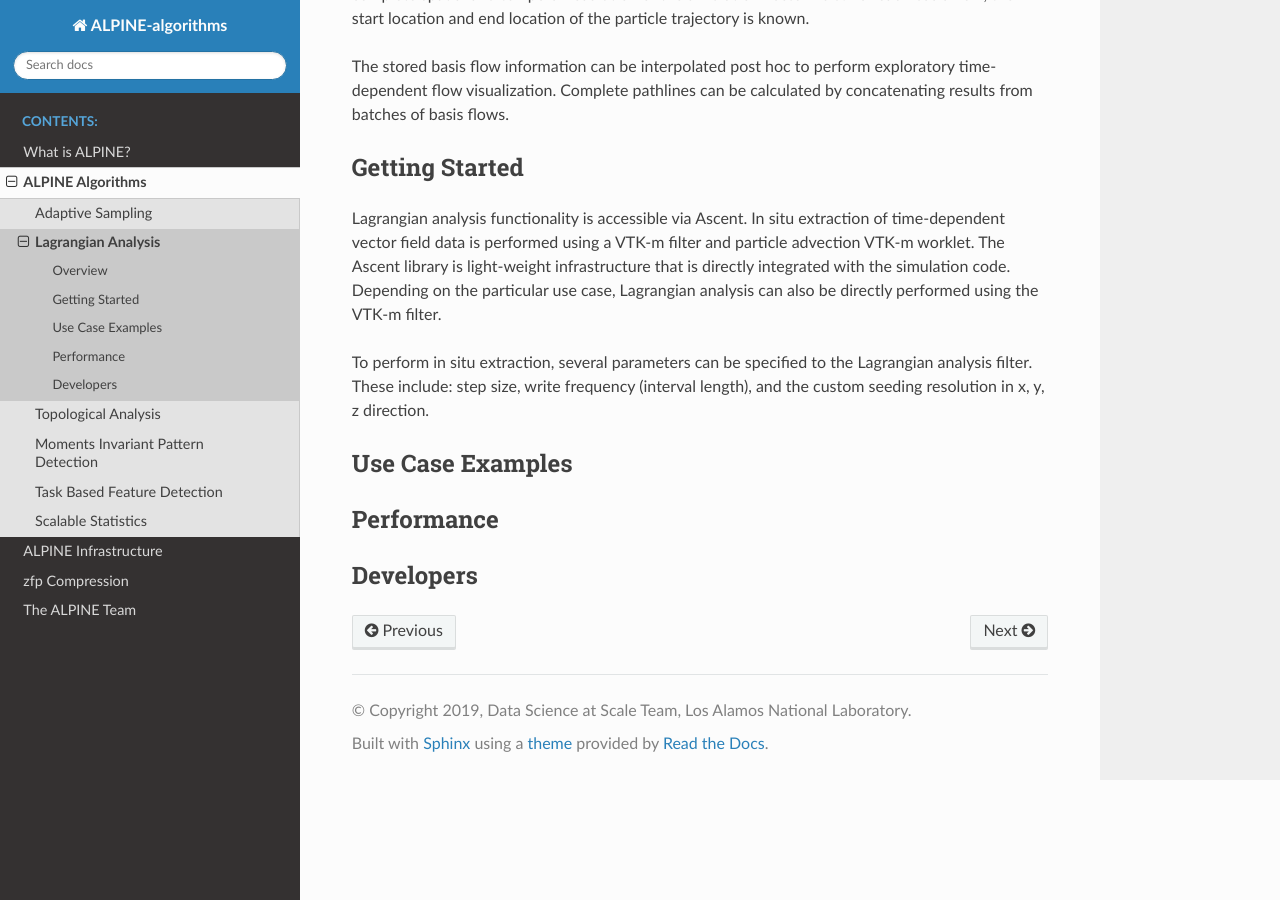
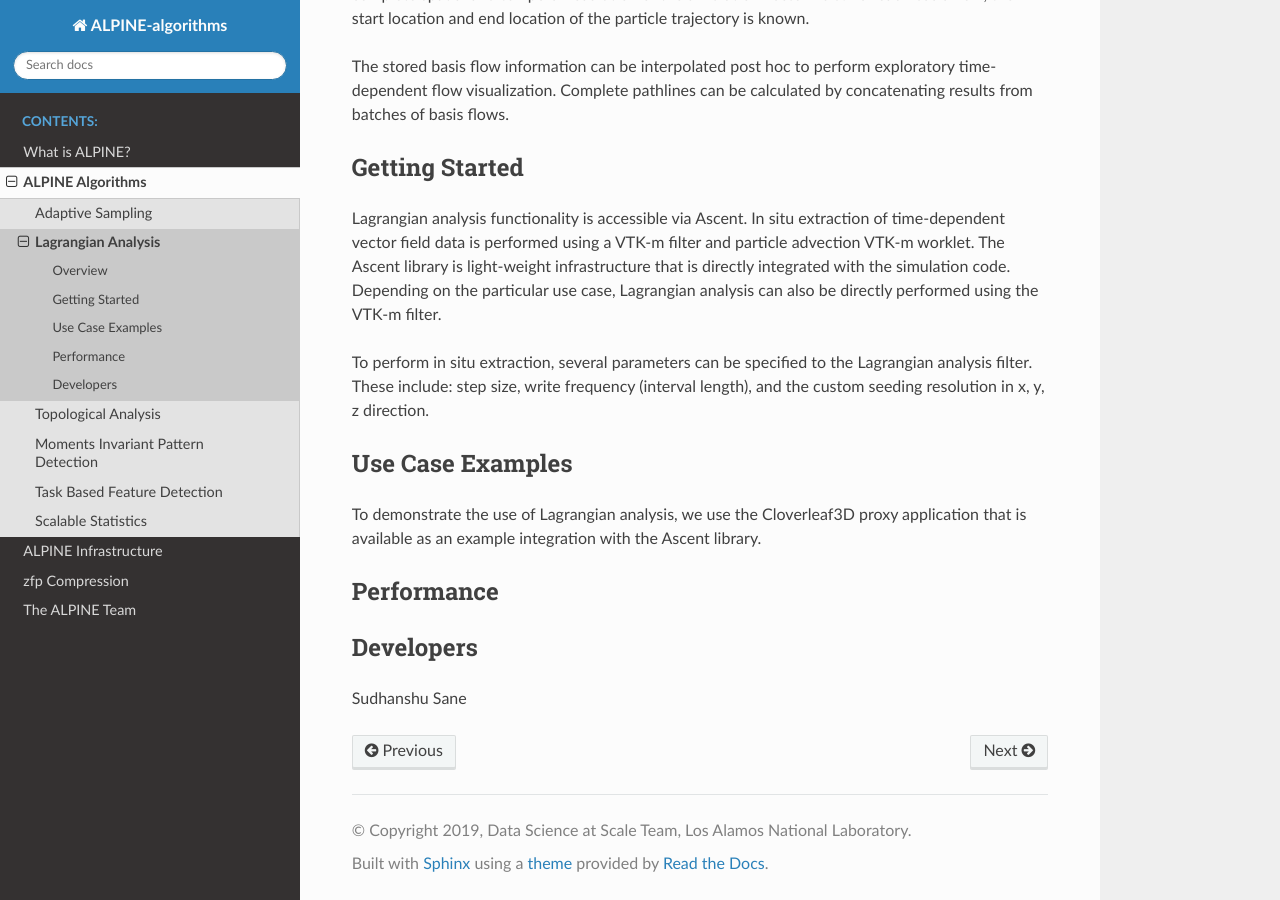
Before and after one commit to Alpine-DAV/algorithms, a Sphinx documentation site: the page built from docs/source/lagrangian.rst, in a window 1280 px wide and 900 px high, scrolled down 569 px. Built offline with Sphinx 7.4.7 and the Read the Docs theme 2.0.0, drawn with Linux system fonts in a browser that asks for light colours; formulas are drawn with MathJax 3.

Commit message:
Initial text updates

```diff
--- a/docs/source/lagrangian.rst
+++ b/docs/source/lagrangian.rst
@@ -22,13 +22,14 @@ To perform in situ extraction, several parameters can be specified to the Lagran
 
 Use Case Examples
 ^^^^^^^^^^^^^^^^^
+To demonstrate the use of Lagrangian analysis, we use the Cloverleaf3D proxy application that is available as an example integration with the Ascent library.
 
 Performance
 ^^^^^^^^^^^
 
 Developers
 ^^^^^^^^^^
-
+Sudhanshu Sane
 
 .. toctree::
    :maxdepth: 1
```
